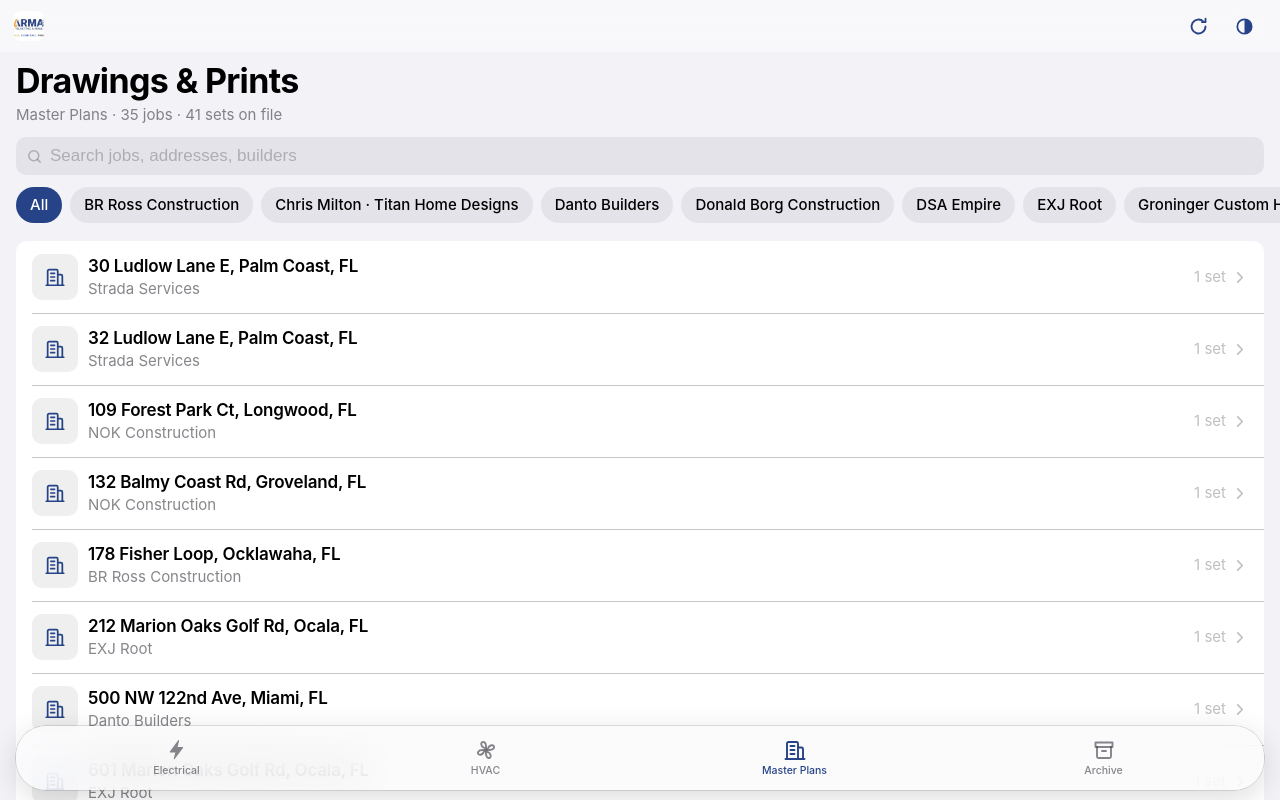
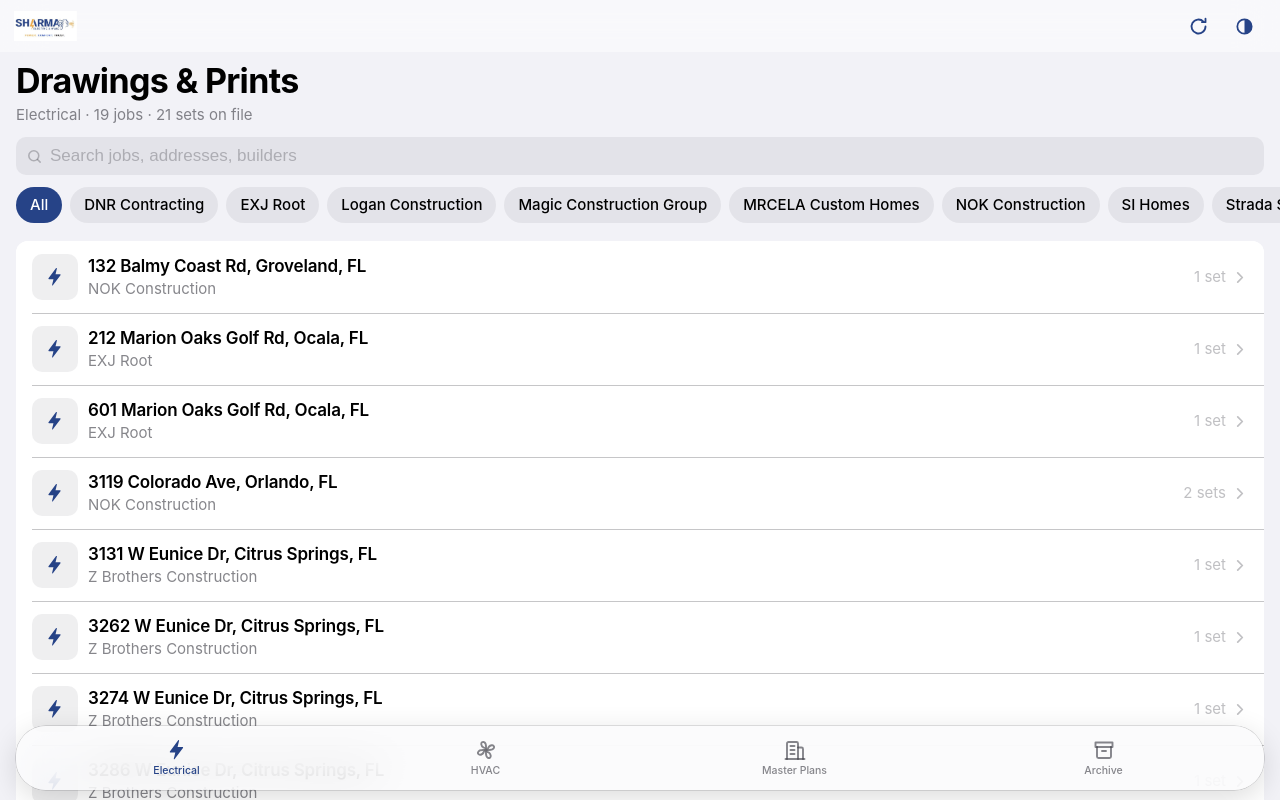
Before and after one commit to Sharmaelechvac/sharma-drawings, a plain HTML site: page docs/index.html in a window 1280 px wide. Drawn offline with Linux system fonts and the light colour scheme.

Commit message:
Screenshot-check fixes: full Sharma logo (was cropped to 'ARMA'), detail nav title no longer overlaps back label, Electrical is the default tab, discipline part rows simplified

```diff
--- a/docs/app.js
+++ b/docs/app.js
@@ -3,7 +3,7 @@ const $ = (s) => document.querySelector(s);
 const $$ = (s) => Array.from(document.querySelectorAll(s));
 
 let DATA = { jobs: [] };
-let tab = "master";
+let tab = "electrical";
 let builderFilter = "All";
 const tabState = {}; // per-tab {q, scroll}
 let currentJob = null;
@@ -139,7 +139,7 @@ function setHtml(j, s) {
   if (parts.length) {
     h += `<div class="parts">` + parts.map((p) =>
       `<div class="part"><div class="part-main">
-         <div class="part-name">${esc(p.discipline)} pages</div>
+         <div class="part-name">${esc(p.discipline)}</div>
          <div class="part-sub">${p.pages ? p.pages + " pp" : ""}${p.sheets && p.sheets.length ? " · " + esc(p.sheets.join(", ")) : ""}</div>
        </div><button class="part-btn" data-view="${esc(p.url)}" data-title="${esc(s.name + " — " + p.discipline)}">View</button></div>`
     ).join("") + `</div>`;
--- a/docs/index.html
+++ b/docs/index.html
@@ -5,7 +5,7 @@
 <meta name="viewport" content="width=device-width, initial-scale=1, viewport-fit=cover">
 <title>Drawings &amp; Prints — Sharma Electric &amp; HVAC</title>
 <link rel="icon" href="logo.png">
-<link rel="stylesheet" href="styles.css?v=20261120-2">
+<link rel="stylesheet" href="styles.css?v=20261120-3">
 </head>
 <body>
 
@@ -80,6 +80,6 @@
   </button>
 </nav>
 
-<script src="app.js?v=20261120-2"></script>
+<script src="app.js?v=20261120-3"></script>
 </body>
 </html>
--- a/docs/styles.css
+++ b/docs/styles.css
@@ -35,7 +35,7 @@ a{color:var(--tint);text-decoration:none}
 }
 #bar.scrolled{ box-shadow:0 .5px 0 var(--separator) }
 .bar-inner{ height:52px; display:flex; align-items:center; gap:10px; padding:0 14px; position:relative }
-#barLogo{ width:30px; height:30px; border-radius:7px; object-fit:cover }
+#barLogo{ height:30px; width:auto; max-width:120px; object-fit:contain }
 #barTitle{
   position:absolute; left:50%; transform:translateX(-50%);
   font-size:17px; font-weight:600; letter-spacing:-.01em; white-space:nowrap;
@@ -49,6 +49,8 @@ a{color:var(--tint);text-decoration:none}
   font-size:17px; min-height:44px; padding:0 6px 0 0; margin-left:-6px;
 }
 .bar-back[hidden]{ display:none }
+.bar-back span{ max-width:76px; overflow:hidden; text-overflow:ellipsis; white-space:nowrap }
+#bar:has(#backBtn:not([hidden])) #barTitle{ left:55%; max-width:42vw }
 .bar-actions{ margin-left:auto; display:flex; gap:2px }
 .icon-btn{
   width:44px; height:44px; display:flex; align-items:center; justify-content:center;
```
Also changed, not shown: 1 other file.
